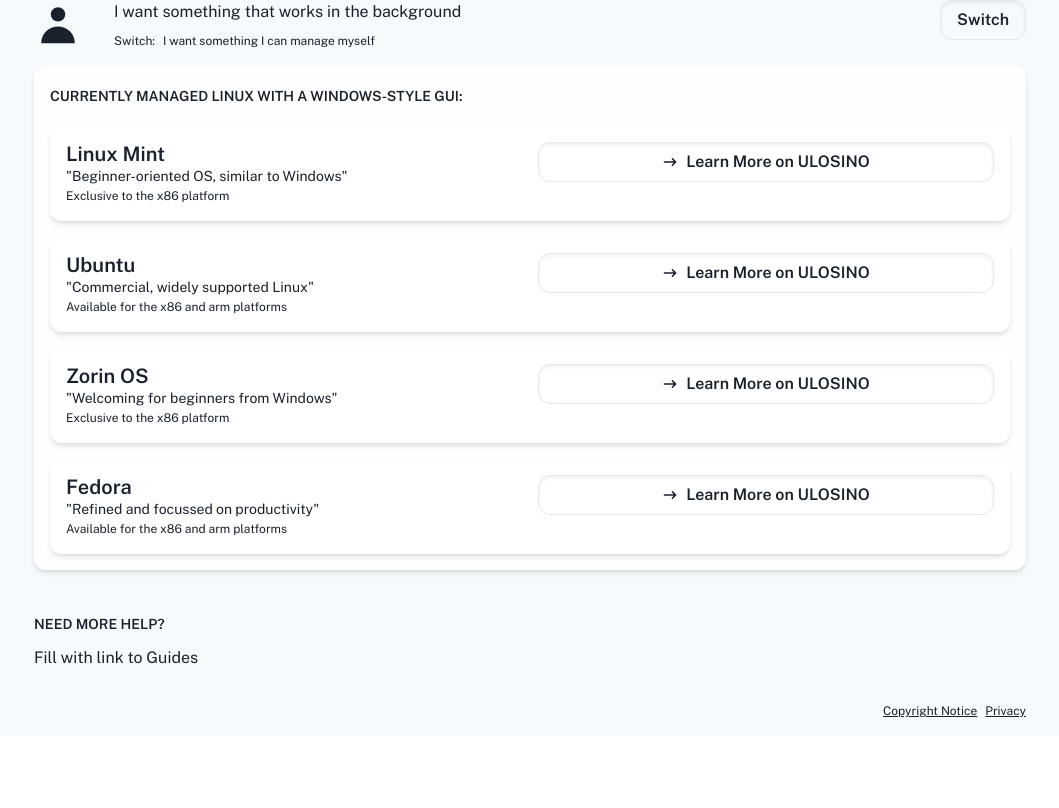
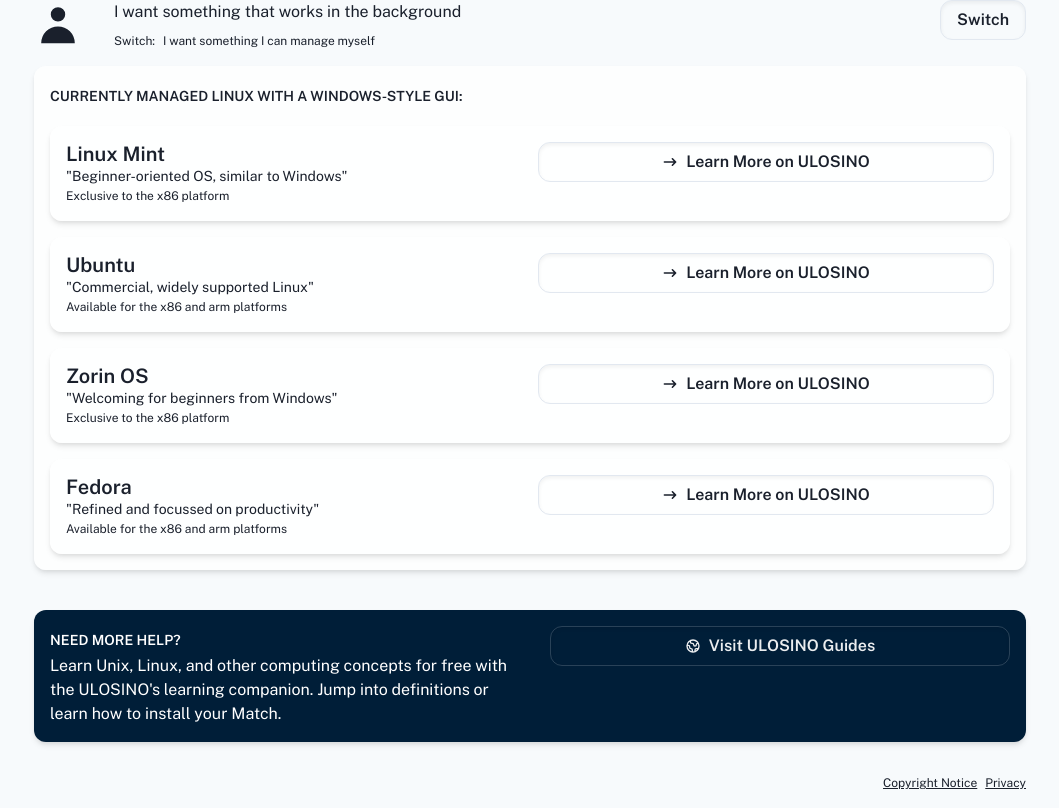
Before and after one commit to ulosino/matches, a Next.js app: page / in a window 1280 px wide. Shown: the part 350-1158 px from the top of the page, without its empty margins (110-1169 px from the left). Before the commit the page ends 1086 px from the top, so only its background shows below. Built offline with nearby package versions, Linux system fonts and the light colour scheme.

Commit message:
Implement the Guides link

```diff
--- /dev/null
+++ b/components/GuidesLink.tsx
@@ -0,0 +1,47 @@
+import Link from "next/link";
+import {
+  Heading,
+  Text,
+  Box,
+  SimpleGrid,
+  Button,
+  DarkMode,
+} from "@chakra-ui/react";
+import { HiOutlineGlobe } from "react-icons/hi";
+
+import { useStyleConfig } from "@chakra-ui/react";
+function Card(props) {
+  const { variant, children, ...rest } = props;
+
+  const styles = useStyleConfig("Card", { variant });
+
+  return (
+    <Box __css={styles} {...rest}>
+      {children}
+    </Box>
+  );
+}
+
+export default function GuidesLink() {
+  return (
+    <Card bg="secondary" color="white">
+      <DarkMode>
+        <SimpleGrid minChildWidth="240px" spacing={10}>
+          <Box>
+            <Text textStyle="secondary" as="h6">
+              Need more help?
+            </Text>
+            <Text>
+              Learn Unix, Linux, and other computing concepts for free with the
+              ULOSINO's learning companion. Jump into definitions or learn how
+              to install your Match.
+            </Text>
+          </Box>
+          <Link href="https://guides.ulosino.com" passHref>
+            <Button leftIcon={<HiOutlineGlobe />}>Visit ULOSINO Guides</Button>
+          </Link>
+        </SimpleGrid>
+      </DarkMode>
+    </Card>
+  );
+}
--- a/pages/index.tsx
+++ b/pages/index.tsx
@@ -32,6 +32,9 @@
   loading: () => <Loading />,
 });
 const ULOSINOLink = dynamic(() => import("components/ULOSINOLink"), {
+  loading: () => <Loading />,
+});
+const GuidesLink = dynamic(() => import("components/GuidesLink"), {
   loading: () => <Loading />,
 });
 
@@ -362,12 +365,7 @@
                 )}
               </Stack>
             </Stack>
-            <Stack direction="column" spacing={2}>
-              <Text textStyle="secondary" as="h6">
-                Need more help?
-              </Text>
-              <Text>Fill with link to Guides</Text>
-            </Stack>
+            <GuidesLink />
           </Stack>
         </Container>
         <Container maxW="container.lg">
```
